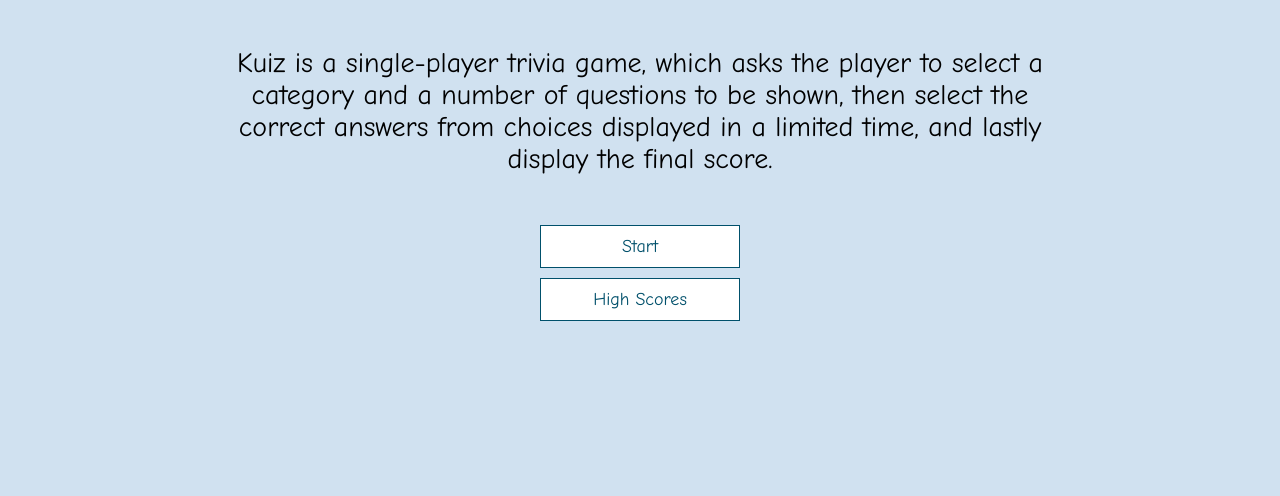
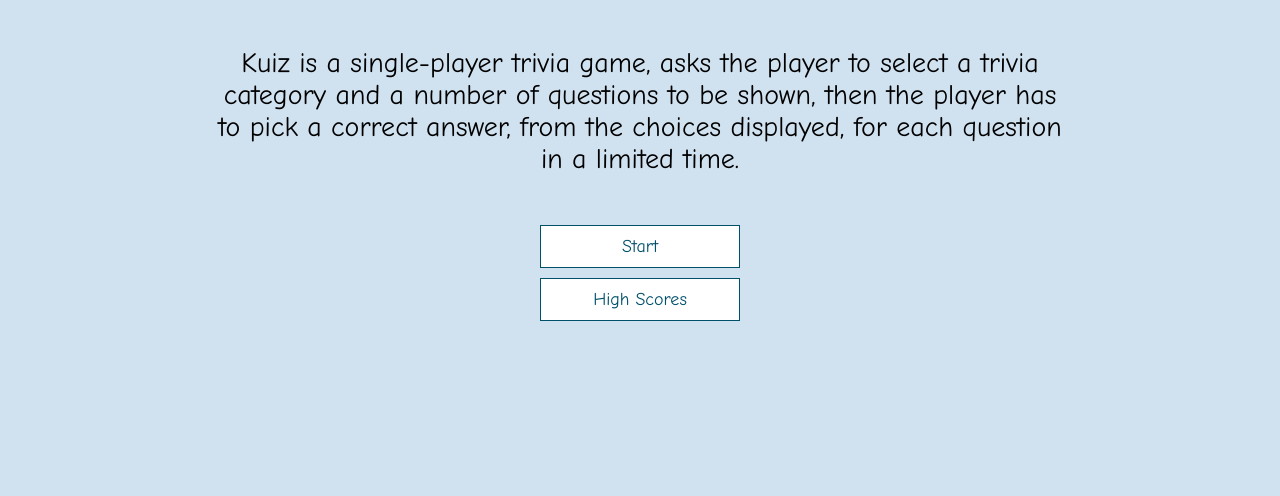
Before and after one commit to elhoussine/Kuiz, a website built with webpack: page index.html in a window 1280 px wide. Shown: the part 240-736 px from the top of the page. Built offline with nearby package versions, Linux system fonts and the light colour scheme.

Commit message:
update game description

```diff
--- a/index.html
+++ b/index.html
@@ -18,8 +18,10 @@
 
       <div id="home" class="flex-center flex-column">
         <h1>Kuiz</h1>
-        <h3>Kuiz is a single-player trivia game, which asks the player to select a category and a number of questions to be shown, then
-        select the correct answers from choices displayed in a limited time, and lastly display the final score.</h3>
+        <h3>
+            Kuiz is a single-player trivia game, asks the player to select a trivia category and a number of questions to be shown,
+            then the player has to pick a correct answer, from the choices displayed, for each question in a limited time.
+        </h3>
         <a class="btn start" id="show-quiz" href="#">Start</a>
         <a class="btn" id="show-highscores" href="#">High Scores</a>
       </div>
```
Also changed, not shown: README.md.
